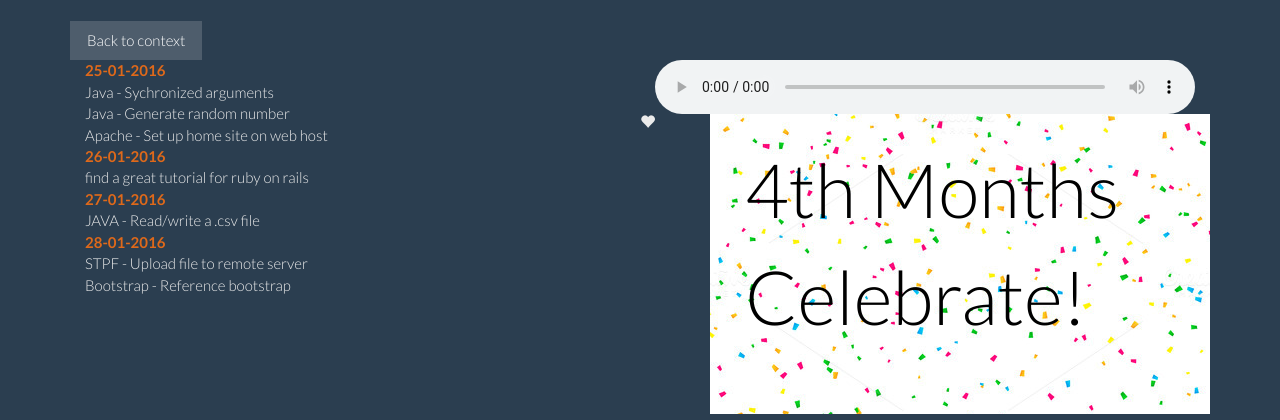
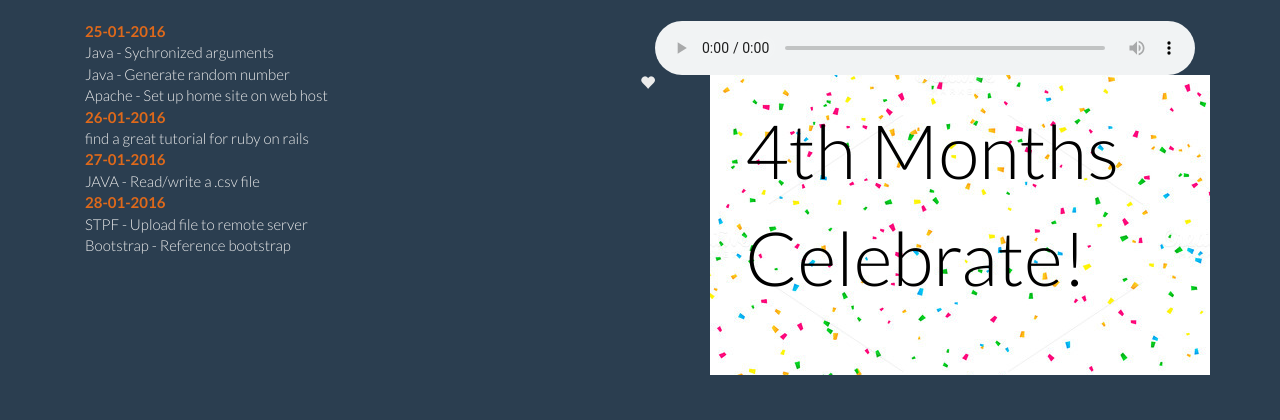
Before and after one commit to lt616/techJournal, a PHP site: page / in a window 1280 px wide. Shown: the part 62-482 px from the top of the page. Run offline with PHP 8.4, Linux system fonts and the light colour scheme; some libraries are stand-ins or nearby versions.

Commit message:
20160130

```diff
--- a/index.php
+++ b/index.php
@@ -33,7 +33,6 @@
 			};
 
 			#journal{
-				display: none;
 			}
 
 			#journalReview{
@@ -96,7 +95,7 @@
 		//document.getElementById("backgroundMusic").loop = true;
 		//var secretKey = prompt("Please enter secret key:");
 		//if (secretKey != "power monitor") document.getElementsByClassName("container")[0].innerHTML = "Wrong Secret Key~";
-
+		document.getElementById("journal").style.display = "none";
 
 		<!-- // load a journal -->
 		$(".journal").click(function() {
```
